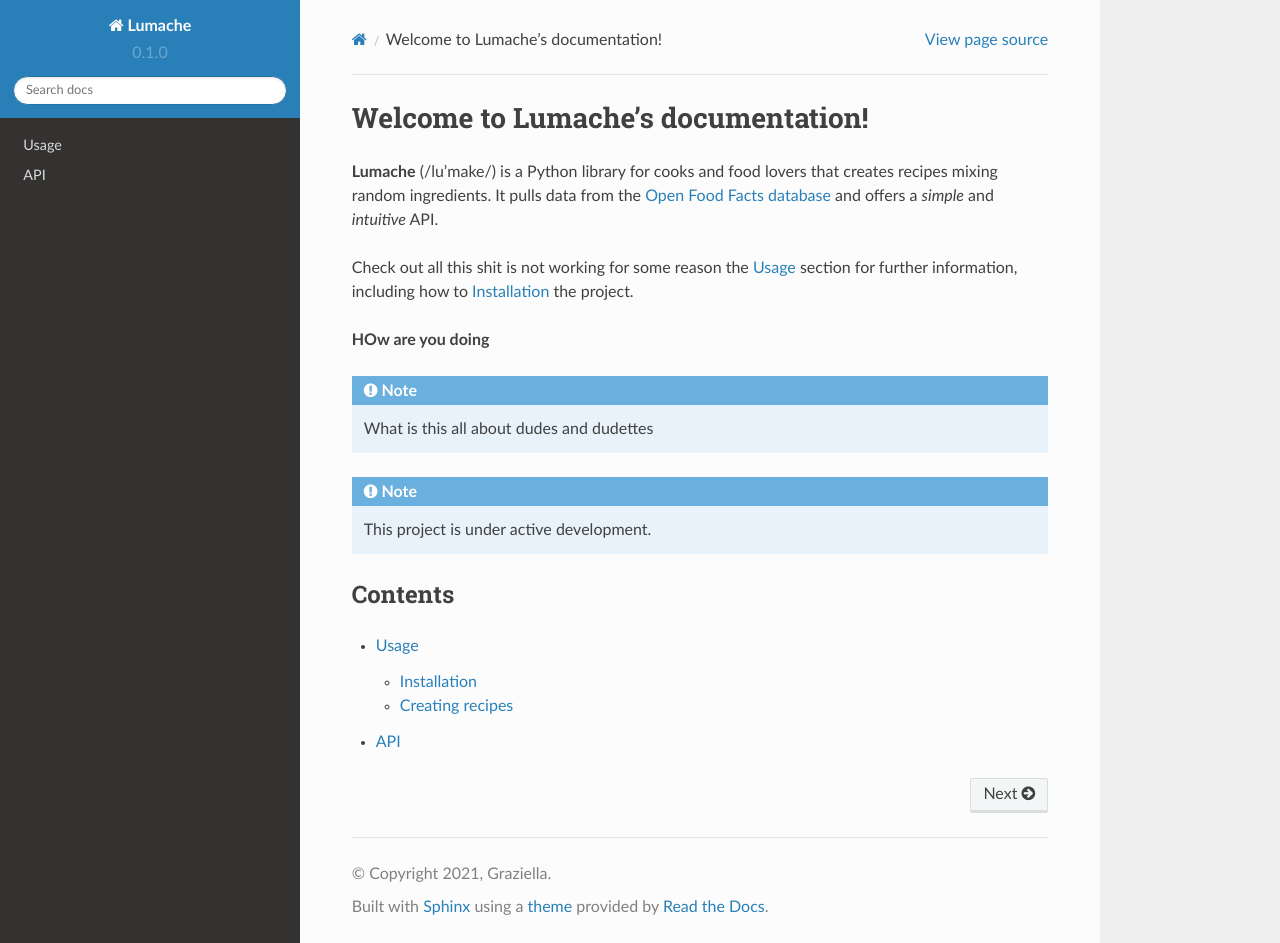
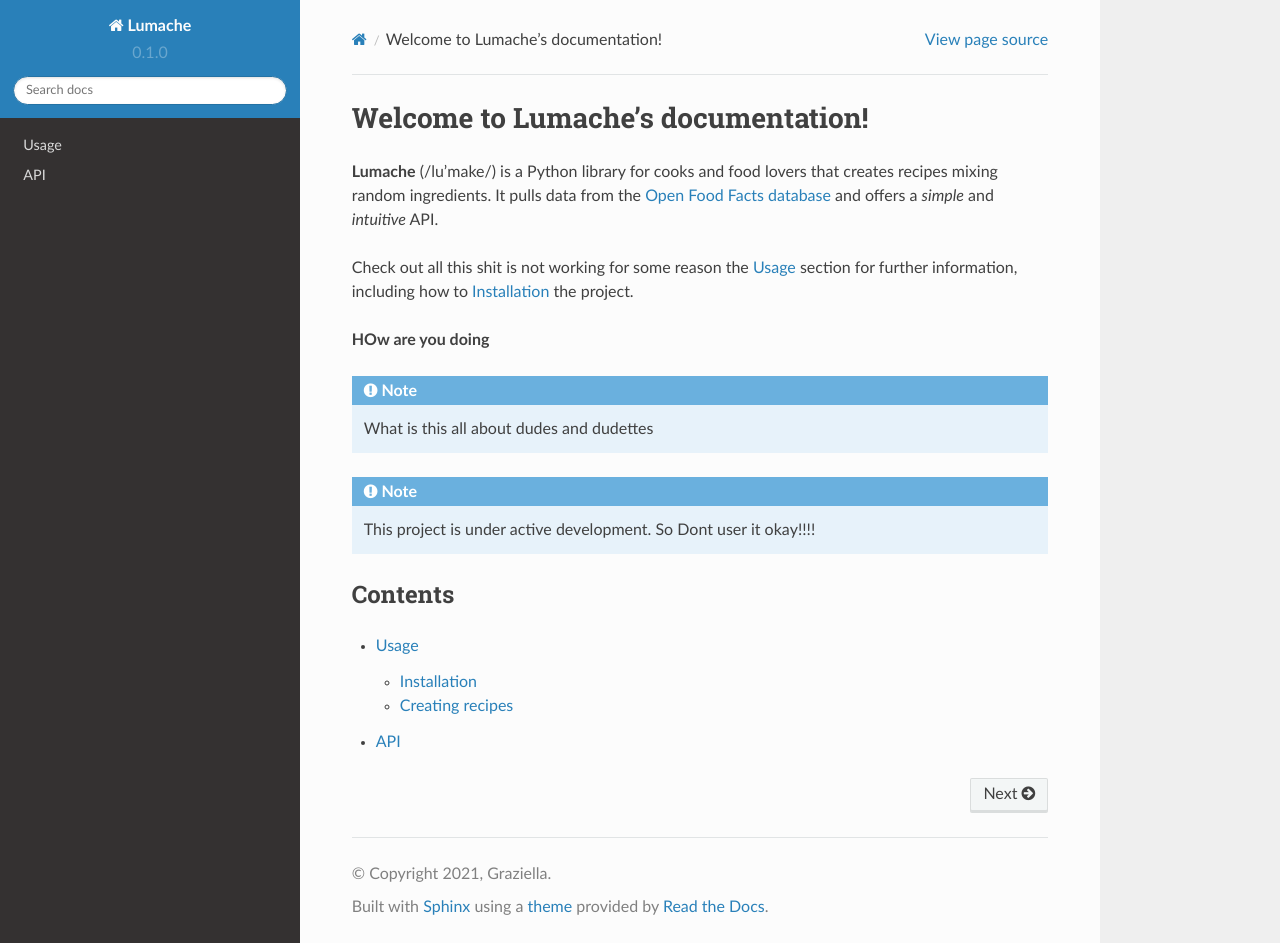
Before and after one commit to Eudorajab1/websaw-userguide, a Sphinx documentation site: the page built from docs/source/index.rst, in a window 1280 px wide and 943 px high. Built offline with Sphinx 7.4.7 and the Read the Docs theme 2.0.0, drawn with Linux system fonts in a browser that asks for light colours.

Commit message:
sdfsdf
sdfsdfq

```diff
--- a/docs/source/index.rst
+++ b/docs/source/index.rst
@@ -17,7 +17,7 @@
 
 .. note::
 
-   This project is under active development.
+   This project is under active development. So Dont user it okay!!!!
 
 Contents
 --------
```
